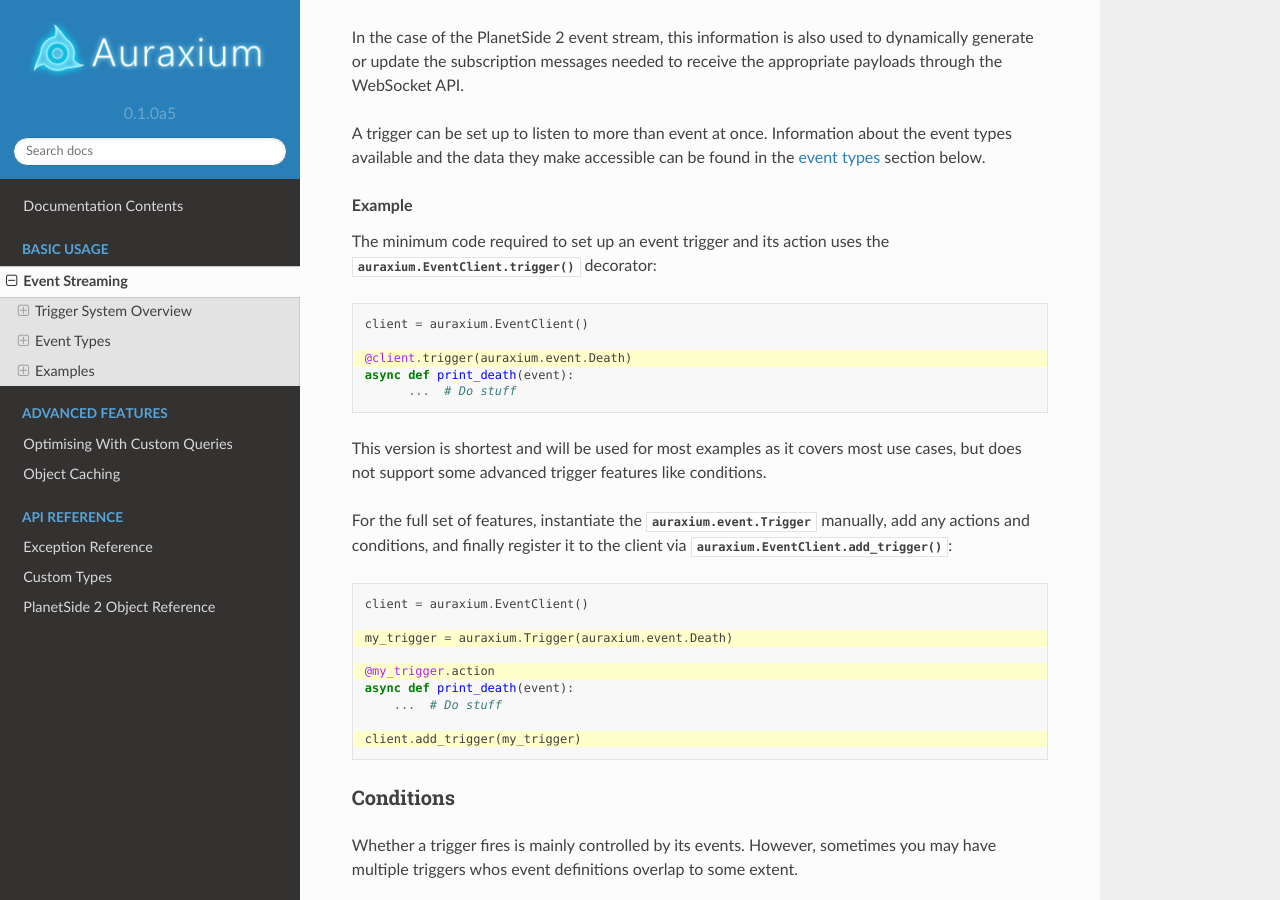
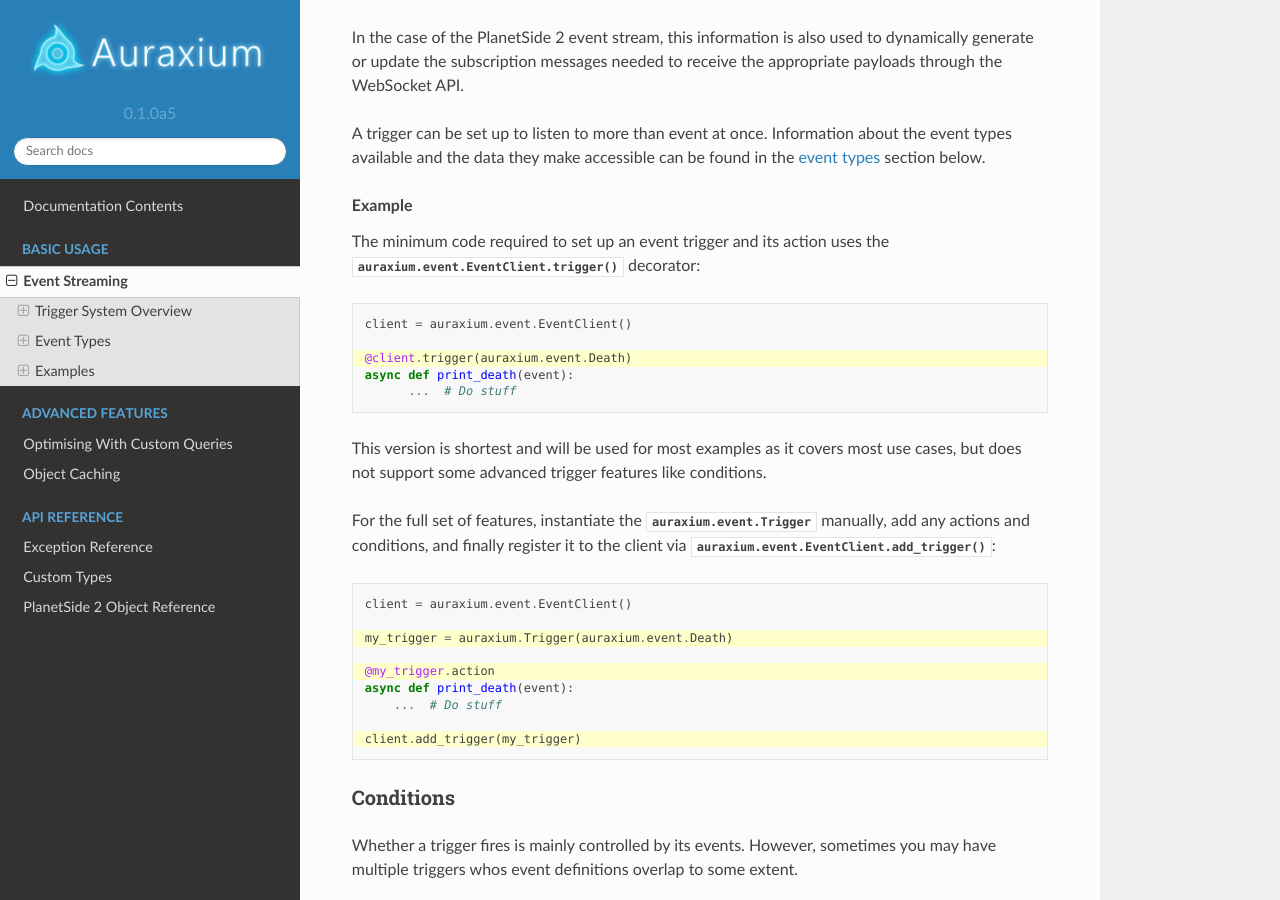
Before and after one commit to leonhard-s/auraxium, a Sphinx documentation site: the page built from docs/event.rst, in a window 1280 px wide and 900 px high, scrolled down 1422 px. Built offline with Sphinx 7.4.7 and the Read the Docs theme 2.0.0, drawn with Linux system fonts in a browser that asks for light colours; pages that are not in the unit, such as notebooks, are missing from menus; some of the changed text lies outside the part shown.

Commit message:
Update event system for new docs

```diff
--- a/docs/api/event.rst
+++ b/docs/api/event.rst
@@ -46,6 +46,8 @@ Event Types
 Event Client
 ============
 
+.. currentmodule:: auraxium.event
+
 .. autoclass:: EventClient
 
    .. automethod:: endpoint_status() -> dict[str, bool]
@@ -64,7 +66,7 @@ Event Client
 
    .. automethod:: dispatch(event: Event) -> None
 
-   .. autodecorator:: trigger(self, event: str | typing.Type[Event], *args: str | typing.Type[Event], name: str | None = None, **kwargs) -> typing.Ca
+   .. automethod:: trigger(self, event: str | typing.Type[Event], *args: str | typing.Type[Event], name: str | None = None, **kwargs) -> typing.Callable[typing.Callable[[Event], typing.Coroutine[None]], None]
 
    .. automethod:: wait_for(trigger: Trigger, *args: Trigger, timeout: float | None = None) -> Event
 
--- a/docs/event.rst
+++ b/docs/event.rst
@@ -6,7 +6,7 @@ The PlanetSide 2 API supports streaming of live in-game events directly to your
 
 This is useful for obtaining real-time event data, but can also be used to gain access to data that would otherwise not be available through the REST API (see the `examples`_ below).
 
-To gain access to event streaming functionality in Auraxium, you must use the :class:`auraxium.EventClient` class. This is a sub class of :class:`auraxium.Client` and still supports the full REST API.
+To gain access to event streaming functionality in Auraxium, you must use the :class:`auraxium.event.EventClient` class. This is a sub class of :class:`auraxium.Client` and still supports the full REST API.
 
 .. note::
 
@@ -14,7 +14,7 @@ To gain access to event streaming functionality in Auraxium, you must use the :c
 
    .. code-block:: python3
 
-      async with auraxium.EventClient() as client:
+      async with auraxium.event.EventClient() as client:
           @client.trigger(...)
           async def action(event):
               ...
@@ -54,12 +54,12 @@ A trigger can be set up to listen to more than event at once. Information about
 
 .. rubric:: Example
 
-The minimum code required to set up an event trigger and its action uses the :meth:`auraxium.EventClient.trigger` decorator:
+The minimum code required to set up an event trigger and its action uses the :meth:`auraxium.event.EventClient.trigger` decorator:
 
 .. code-block:: python3
    :emphasize-lines: 3
 
-   client = auraxium.EventClient()
+   client = auraxium.event.EventClient()
 
    @client.trigger(auraxium.event.Death)
    async def print_death(event):
@@ -67,12 +67,12 @@ The minimum code required to set up an event trigger and its action uses the :me
 
 This version is shortest and will be used for most examples as it covers most use cases, but does not support some advanced trigger features like conditions.
 
-For the full set of features, instantiate the :class:`auraxium.event.Trigger` manually, add any actions and conditions, and finally register it to the client via :meth:`auraxium.EventClient.add_trigger`:
+For the full set of features, instantiate the :class:`auraxium.event.Trigger` manually, add any actions and conditions, and finally register it to the client via :meth:`auraxium.event.EventClient.add_trigger`:
 
 .. code-block:: python3
    :emphasize-lines: 3,5,9
 
-   client = auraxium.EventClient()
+   client = auraxium.event.EventClient()
 
    my_trigger = auraxium.Trigger(auraxium.event.Death)
 
--- a/docs/usage/basic/getting-started.rst
+++ b/docs/usage/basic/getting-started.rst
@@ -69,11 +69,11 @@ For more information on the available classes and the attributes they expose, re
 Event Stream
 ------------
 
-The :class:`auraxium.EventClient` sub class adds a trigger-action system allowing the user to trigger actions when certain in-game events occur:
+The :class:`auraxium.event.EventClient` sub class adds a trigger-action system allowing the user to trigger actions when certain in-game events occur:
 
 .. code-block:: python3
 
-   client = auraxium.EventClient()
+   client = auraxium.event.EventClient()
 
    @client.trigger(auraxium.event.Death)
    async def on_death(event):
```
Also changed, not shown: other parts of docs/api/event.rst (+1 -1 lines), README.md (+3 -3 lines), 4 other files.
